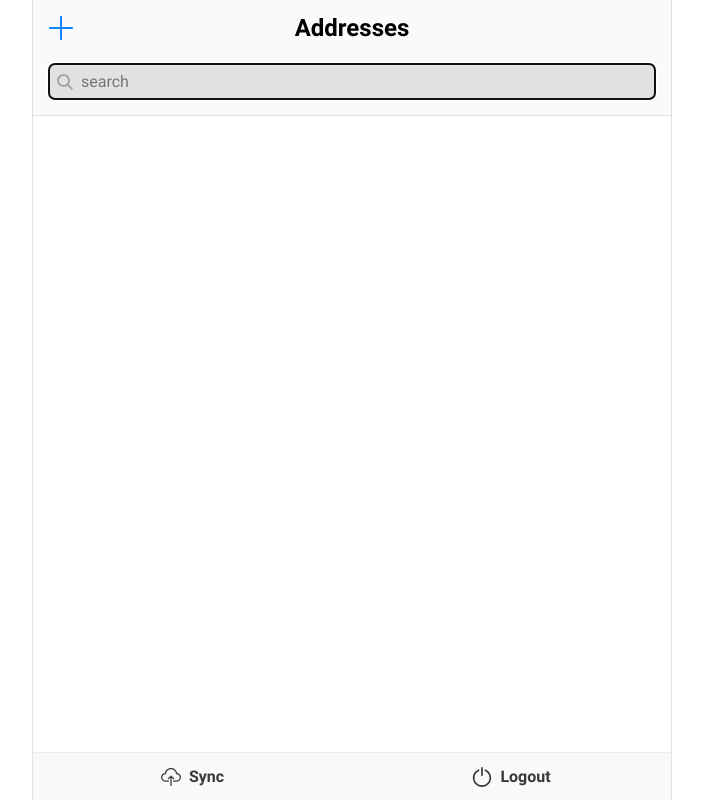
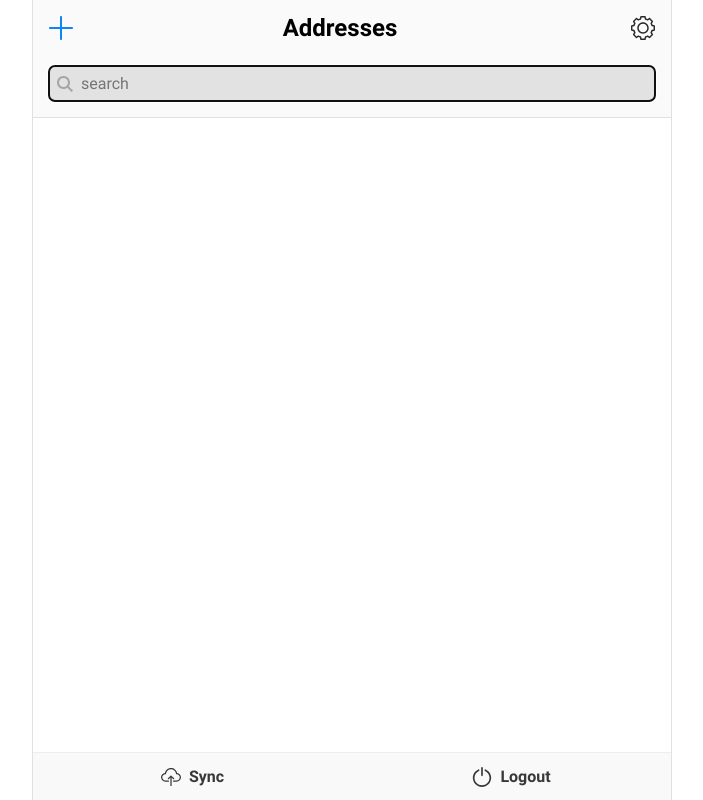
Before and after one commit to jdc-cunningham/codeforkc--tagging-tracker, a React (Create React App) app in the folder front-end/tagging-tracker-pwa/: page /addresses in a window 1280 px wide. Shown: the whole page, without its empty margins (288-991 px from the left). Built offline with nearby package versions, Linux system fonts and the light colour scheme.

Commit message:
added manual code update button

```diff
--- a/front-end/tagging-tracker-pwa/src/App.js
+++ b/front-end/tagging-tracker-pwa/src/App.js
@@ -95,6 +95,11 @@ const App = () => {
 		}
 	}
 
+	const updateSoftware = () => {
+		checkForNewVersion();
+		window.location.reload();
+	}
+
 	useEffect(() => {
 		checkOnlineStatus();
 
@@ -117,7 +122,8 @@ const App = () => {
 						toggleModifyOwnerInfo={toggleModifyOwnerInfo}
 						modifyOwnerInfo={modifyOwnerInfo}
 						modifyTagInfo={modifyTagInfo}
-						toggleModifyTagInfo={toggleModifyTagInfo} /> } />
+						toggleModifyTagInfo={toggleModifyTagInfo}
+						updateSoftware={updateSoftware} /> } />
 				<div className={ bodyClass }>
 					<Switch>
 						<Route
--- a/front-end/tagging-tracker-pwa/src/components/navbar/Navbar.js
+++ b/front-end/tagging-tracker-pwa/src/components/navbar/Navbar.js
@@ -6,6 +6,7 @@ import backArrow from './../../assets/icons/svgs/chevron-blue.svg'; // rotated b
 
 const Navbar = (props) => {
     const searchAddressInput = useRef(null);
+    const [showSettings, setShowSettings] = useState(false);
 
     const searchAddresses = (searchStr) => {
         props.searchAddress(searchStr);
@@ -97,14 +98,32 @@ const Navbar = (props) => {
         }
     }
 
+    const toggleSettings = () => {
+        setShowSettings(!showSettings);
+    }
+
+    const generateSettingsMenu = (show) => {
+        if (!show) {
+            return null;
+        }
+
+        return <div className="navbar-top__settings-menu">
+            <button onClick={ props.updateSoftware } type="button">Update Software</button>{/* LOL */}
+        </div>;
+    }
+
     const renderNavbar = (routeLocation) => {
         switch(routeLocation.pathname) {
             case '/':
             case '/addresses':
                 return <>
                     <div className="tagging-tracker__navbar-top addresses">
-                        <button onClick={  () => {props.toggleAddressModal(true)}  } />
+                        <button className="add" onClick={  () => {props.toggleAddressModal(true)}  } />
                         <h2>Addresses</h2>
+                        <div className="navbar-top__settings">
+                            <button className="gear-icon" type="button" onClick={ toggleSettings }></button>
+                            { generateSettingsMenu(showSettings) }
+                        </div>
                     </div>
                     <input type="text" value={props.searchedAddress} placeholder="search" ref={ searchAddressInput } onChange={ (e) => { searchAddresses(e.target.value)} }></input>
                 </>;
--- a/front-end/tagging-tracker-pwa/src/components/navbar/Navbar.scss
+++ b/front-end/tagging-tracker-pwa/src/components/navbar/Navbar.scss
@@ -22,6 +22,36 @@
         background-position: 0.5rem;
         background-repeat: no-repeat;
     }
+
+    .navbar-top__settings {
+        position: relative;
+        flex: 0;
+
+        button.gear-icon {
+            border: 0;
+            width: 1.5rem;
+            height: 1.5rem;
+            background-image: url('./../../assets/icons/svgs/black-gear.svg');
+            background-size: contain;
+            background-position: center center;
+            background-repeat: no-repeat;
+            background-color: transparent;
+        }
+    }
+
+    .navbar-top__settings-menu {
+        position: absolute;
+        top: 100%;
+        right: 0;
+        width: auto;
+        max-width: 200px;
+        display: block;
+        overflow: hidden auto;
+
+        button {
+            white-space: nowrap;
+        }
+    }
 }
 
 .tagging-tracker__navbar-top {
@@ -30,7 +60,7 @@
 
 .tagging-tracker__navbar-top.addresses {
     @include flex-hor-row-ali-str;
-    button {
+    button.add {
         width: 1.5rem;
         height: 1.5rem;
         background-color: transparent;
```
Also changed, not shown: front-end/tagging-tracker-pwa/src/assets/icons/svgs/black-gear.svg (added).
